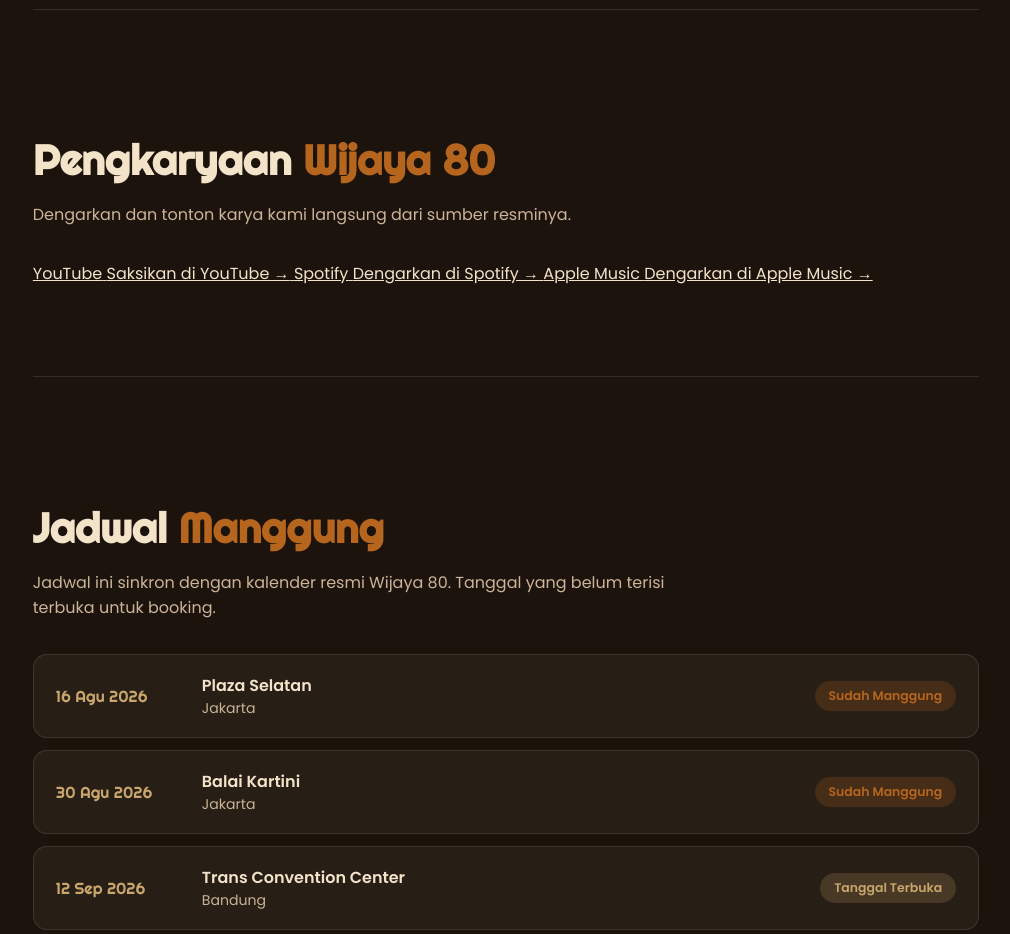
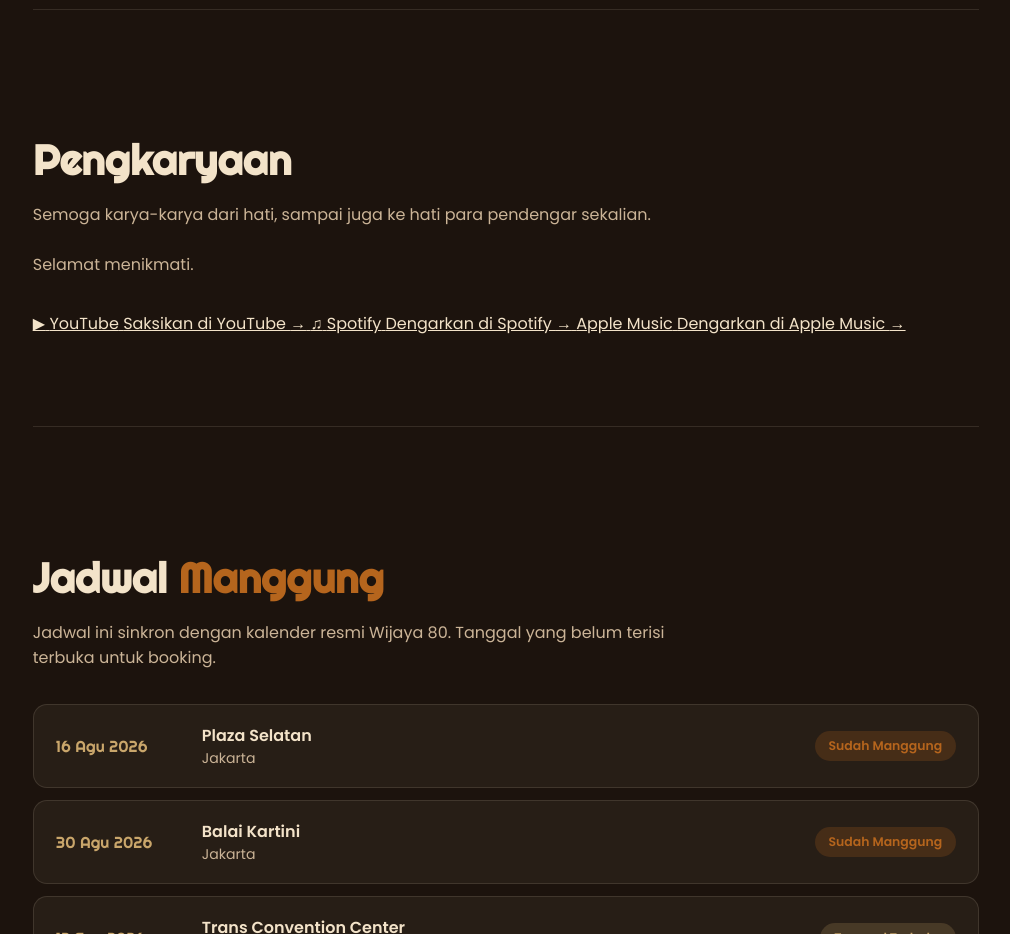
Before and after one commit to wijaya80/wijaya80-site, a website: page index.html in a window 1280 px wide. Shown: the part 1380-2314 px from the top of the page, without its empty margins (134-1144 px from the left). Drawn offline with Linux system fonts and the light colour scheme; no server answers.

Commit message:
Add files via upload

```diff
--- a/index.html
+++ b/index.html
@@ -53,20 +53,23 @@
   </section>
 
   <section id="musik" class="section">
-    <h2 class="section__title">Pengkaryaan <span>Wijaya 80</span></h2>
-    <p class="section__desc">Dengarkan dan tonton karya kami langsung dari sumber resminya.</p>
+    <h2 class="section__title">Pengkaryaan</h2>
+    <p class="section__desc">Semoga karya-karya dari hati, sampai juga ke hati para pendengar sekalian.<br><br>Selamat menikmati.</p>
     <div class="media-links">
       <a class="media-link" href="https://www.youtube.com/watch?v=-2KEXKMCWt8" target="_blank" rel="noopener">
+        <span class="media-link__icon">▶</span>
         <span class="media-link__platform">YouTube</span>
-        <span class="media-link__cta">Saksikan di YouTube →</span>
+        <span class="media-link__cta">Saksikan di YouTube <span class="media-link__arrow">→</span></span>
       </a>
       <a class="media-link" href="https://open.spotify.com/artist/1ZaYY3Ad5D5KYahXT594BX" target="_blank" rel="noopener">
+        <span class="media-link__icon">♫</span>
         <span class="media-link__platform">Spotify</span>
-        <span class="media-link__cta">Dengarkan di Spotify →</span>
+        <span class="media-link__cta">Dengarkan di Spotify <span class="media-link__arrow">→</span></span>
       </a>
       <a class="media-link" href="https://music.apple.com/id/artist/wijaya-80/1764579278" target="_blank" rel="noopener">
+        <span class="media-link__icon"></span>
         <span class="media-link__platform">Apple Music</span>
-        <span class="media-link__cta">Dengarkan di Apple Music →</span>
+        <span class="media-link__cta">Dengarkan di Apple Music <span class="media-link__arrow">→</span></span>
       </a>
     </div>
   </section>
```
